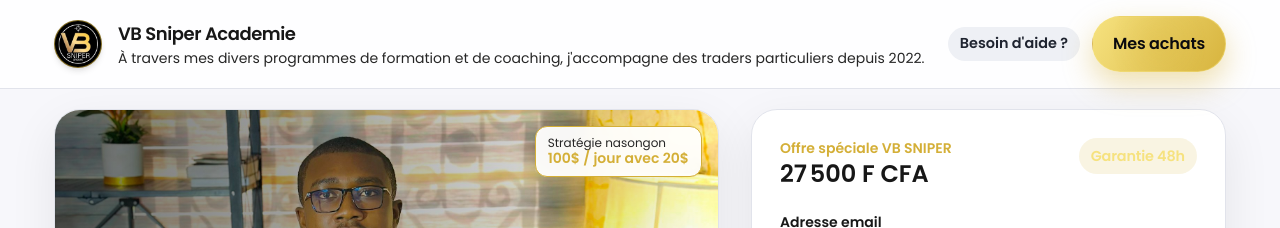
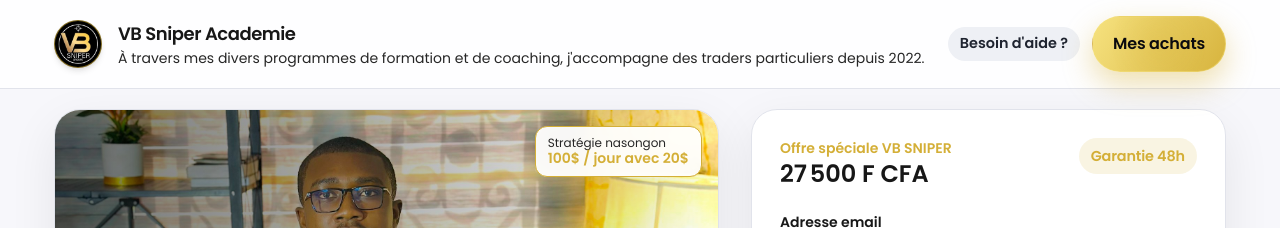
Before and after one commit to Sylla431/strategie_nasogo, a Next.js app: page / in a window 1280 px wide. Shown: the top 228 px of the page. Built offline with nearby package versions, Linux system fonts and the light colour scheme.

Commit message:
Update product sale percentage to 30% and enhance badge styling for improved visibility on the homepage.

```diff
--- a/src/app/page.tsx
+++ b/src/app/page.tsx
@@ -44,7 +44,7 @@
   description: productDescription,
   price: 27500,
   originalPrice: 39700,
-  salePercent: 70,
+  salePercent: 30,
   saleEndsAt: "2025-12-31T00:00:00Z",
   category: "Business & Finance",
   type: "Programme de formation",
@@ -351,7 +351,7 @@
                   Paiement simulé pour cette démo • accès immédiat
                 </p> */}
               </div>
-              <div className="badge-soft">Garantie 48h</div>
+              <div className="badge-soft text-brand">Garantie 48h</div>
             </div>
 
             <form className="space-y-4" onSubmit={handleSubmit}>
```
